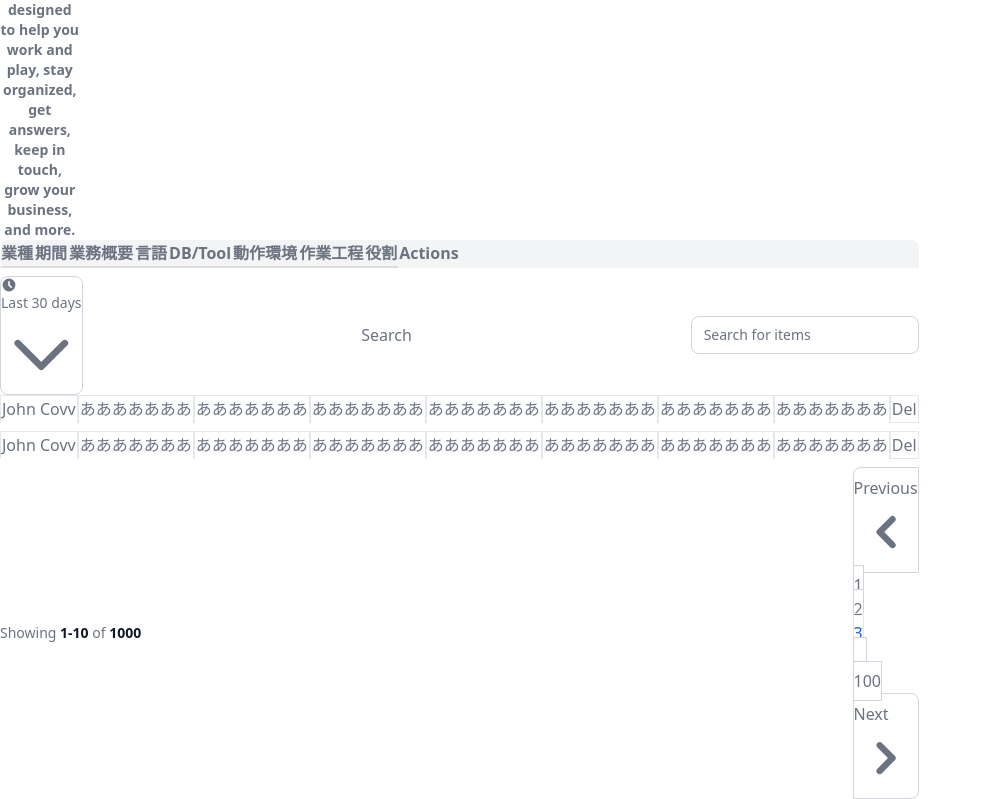
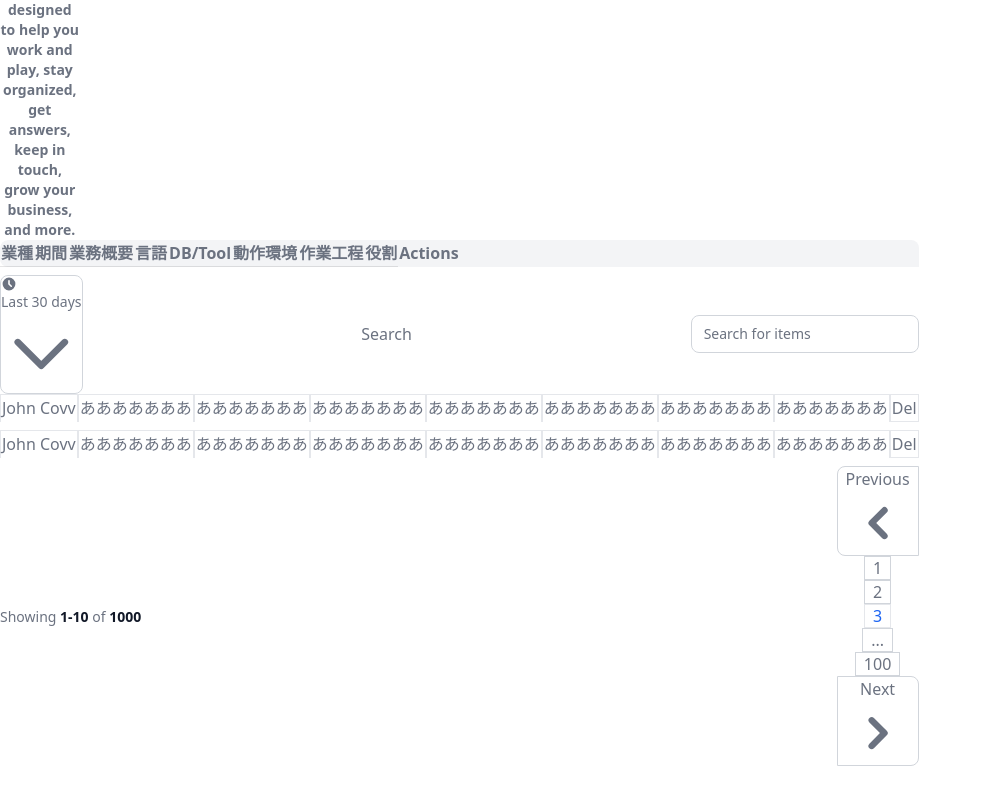
Before and after one commit to myantyuWorld/stackies-app, a Vue app in the folder frontend/vite_fast/: page /projects in a window 1280 px wide. Shown: the part 870-1669 px from the top of the page, without its empty margins (0-982 px from the left). After the commit the page ends 1636 px from the top, so only its background shows below. Built offline with nearby package versions, Linux system fonts and the light colour scheme.

Commit message:
Modify 案件対応履歴

```diff
--- a/frontend/vite_fast/src/views/ProjectListView.vue
+++ b/frontend/vite_fast/src/views/ProjectListView.vue
@@ -210,6 +210,8 @@ onMounted(() => {
                       </div>
 
                       <thead class="text-cyan-900">
+
+
                         <!-- SP版にした際に、表示する場合、明細件数と同じ数のヘッダーが必要 -->
                         <tr
                           class="bg-gray-100 flex flex-col flex-no wrap sm:table-row rounded-l-lg sm:rounded-none mb-2 sm:mb-0">
@@ -235,8 +237,12 @@ onMounted(() => {
                           <th class="p-3 text-left text-xs">役割</th>
                           <th class="p-3 text-left text-xs">Actions</th>
                         </tr>
+
+
                       </thead>
                       <tbody class="flex-1 sm:flex-none">
+
+
                         <tr class="flex flex-col flex-no wrap sm:table-row mb-2 sm:mb-0">
                           <td class="border-grey-light border hover:bg-gray-100 p-3 text-xs">John Covv</td>
                           <td class="border-grey-light border hover:bg-gray-100 p-3 text-xs">あああああああ</td>
@@ -264,17 +270,26 @@ onMounted(() => {
                             Del</td>
                         </tr>
 
+
                       </tbody>
                     </table>
 
-                    <nav class="flex items-center justify-between pt-4" aria-label="Table navigation">
+
+                    <nav class="flex flex-wrap text-center items-center justify-between pt-4"
+                      aria-label="Table navigation">
+
+                      <div class="sm:w-1/2 mb-4">
                         <span class="text-sm font-normal text-gray-500 dark:text-gray-400">Showing <span
                             class="font-semibold text-gray-900 dark:text-white">1-10</span> of <span
                             class="font-semibold text-gray-900 dark:text-white">1000</span></span>
+                      </div>
+
+                      <div class="sm:w-1/2">
+
                         <ul class="inline-flex items-center -space-x-px">
                           <li>
                             <a href="#"
-                            class="block px-3 py-2 ml-0 leading-tight text-gray-500 bg-white border border-gray-300 rounded-l-lg hover:bg-gray-100 hover:text-gray-700 dark:bg-gray-800 dark:border-gray-700 dark:text-gray-400 dark:hover:bg-gray-700 dark:hover:text-white">
+                              class="block px-2 py-1 ml-0 leading-tight text-gray-500 bg-white border border-gray-300 rounded-l-lg hover:bg-gray-100 hover:text-gray-700 dark:bg-gray-800 dark:border-gray-700 dark:text-gray-400 dark:hover:bg-gray-700 dark:hover:text-white">
                               <span class="sr-only">Previous</span>
                               <svg class="w-5 h-5" aria-hidden="true" fill="currentColor" viewBox="0 0 20 20"
                                 xmlns="http://www.w3.org/2000/svg">
@@ -286,27 +301,27 @@ onMounted(() => {
                           </li>
                           <li>
                             <a href="#"
-                            class="px-3 py-2 leading-tight text-gray-500 bg-white border border-gray-300 hover:bg-gray-100 hover:text-gray-700 dark:bg-gray-800 dark:border-gray-700 dark:text-gray-400 dark:hover:bg-gray-700 dark:hover:text-white">1</a>
+                              class="px-2 py-1 leading-tight text-gray-500 bg-white border border-gray-300 hover:bg-gray-100 hover:text-gray-700 dark:bg-gray-800 dark:border-gray-700 dark:text-gray-400 dark:hover:bg-gray-700 dark:hover:text-white">1</a>
                           </li>
                           <li>
                             <a href="#"
-                            class="px-3 py-2 leading-tight text-gray-500 bg-white border border-gray-300 hover:bg-gray-100 hover:text-gray-700 dark:bg-gray-800 dark:border-gray-700 dark:text-gray-400 dark:hover:bg-gray-700 dark:hover:text-white">2</a>
+                              class="px-2 py-1 leading-tight text-gray-500 bg-white border border-gray-300 hover:bg-gray-100 hover:text-gray-700 dark:bg-gray-800 dark:border-gray-700 dark:text-gray-400 dark:hover:bg-gray-700 dark:hover:text-white">2</a>
                           </li>
                           <li>
                             <a href="#" aria-current="page"
-                            class="z-10 px-3 py-2 leading-tight text-blue-600 border border-blue-300 bg-blue-50 hover:bg-blue-100 hover:text-blue-700 dark:border-gray-700 dark:bg-gray-700 dark:text-white">3</a>
+                              class="z-10 px-2 py-1 leading-tight text-blue-600 border border-blue-300 bg-blue-50 hover:bg-blue-100 hover:text-blue-700 dark:border-gray-700 dark:bg-gray-700 dark:text-white">3</a>
                           </li>
                           <li>
                             <a href="#"
-                            class="px-3 py-2 leading-tight text-gray-500 bg-white border border-gray-300 hover:bg-gray-100 hover:text-gray-700 dark:bg-gray-800 dark:border-gray-700 dark:text-gray-400 dark:hover:bg-gray-700 dark:hover:text-white">...</a>
+                              class="px-2 py-1 leading-tight text-gray-500 bg-white border border-gray-300 hover:bg-gray-100 hover:text-gray-700 dark:bg-gray-800 dark:border-gray-700 dark:text-gray-400 dark:hover:bg-gray-700 dark:hover:text-white">...</a>
                           </li>
                           <li>
                             <a href="#"
-                            class="px-3 py-2 leading-tight text-gray-500 bg-white border border-gray-300 hover:bg-gray-100 hover:text-gray-700 dark:bg-gray-800 dark:border-gray-700 dark:text-gray-400 dark:hover:bg-gray-700 dark:hover:text-white">100</a>
+                              class="px-2 py-1 leading-tight text-gray-500 bg-white border border-gray-300 hover:bg-gray-100 hover:text-gray-700 dark:bg-gray-800 dark:border-gray-700 dark:text-gray-400 dark:hover:bg-gray-700 dark:hover:text-white">100</a>
                           </li>
                           <li>
                             <a href="#"
-                            class="block px-3 py-2 leading-tight text-gray-500 bg-white border border-gray-300 rounded-r-lg hover:bg-gray-100 hover:text-gray-700 dark:bg-gray-800 dark:border-gray-700 dark:text-gray-400 dark:hover:bg-gray-700 dark:hover:text-white">
+                              class="block px-2 py-1 leading-tight text-gray-500 bg-white border border-gray-300 rounded-r-lg hover:bg-gray-100 hover:text-gray-700 dark:bg-gray-800 dark:border-gray-700 dark:text-gray-400 dark:hover:bg-gray-700 dark:hover:text-white">
                               <span class="sr-only">Next</span>
                               <svg class="w-5 h-5" aria-hidden="true" fill="currentColor" viewBox="0 0 20 20"
                                 xmlns="http://www.w3.org/2000/svg">
@@ -317,6 +332,9 @@ onMounted(() => {
                             </a>
                           </li>
                         </ul>
+
+                      </div>
+
                     </nav>
 
                   </div>
@@ -358,6 +376,6 @@ td:not(:last-child) {
 }
 
 th:not(:last-child) {
-  border-bottom: 2px solid rgba(0, 0, 0, .1);
+  border-bottom: 1px solid rgba(0, 0, 0, .1);
 }
 </style>
```
Lines whose indentation alone changed are shown as unchanged.
